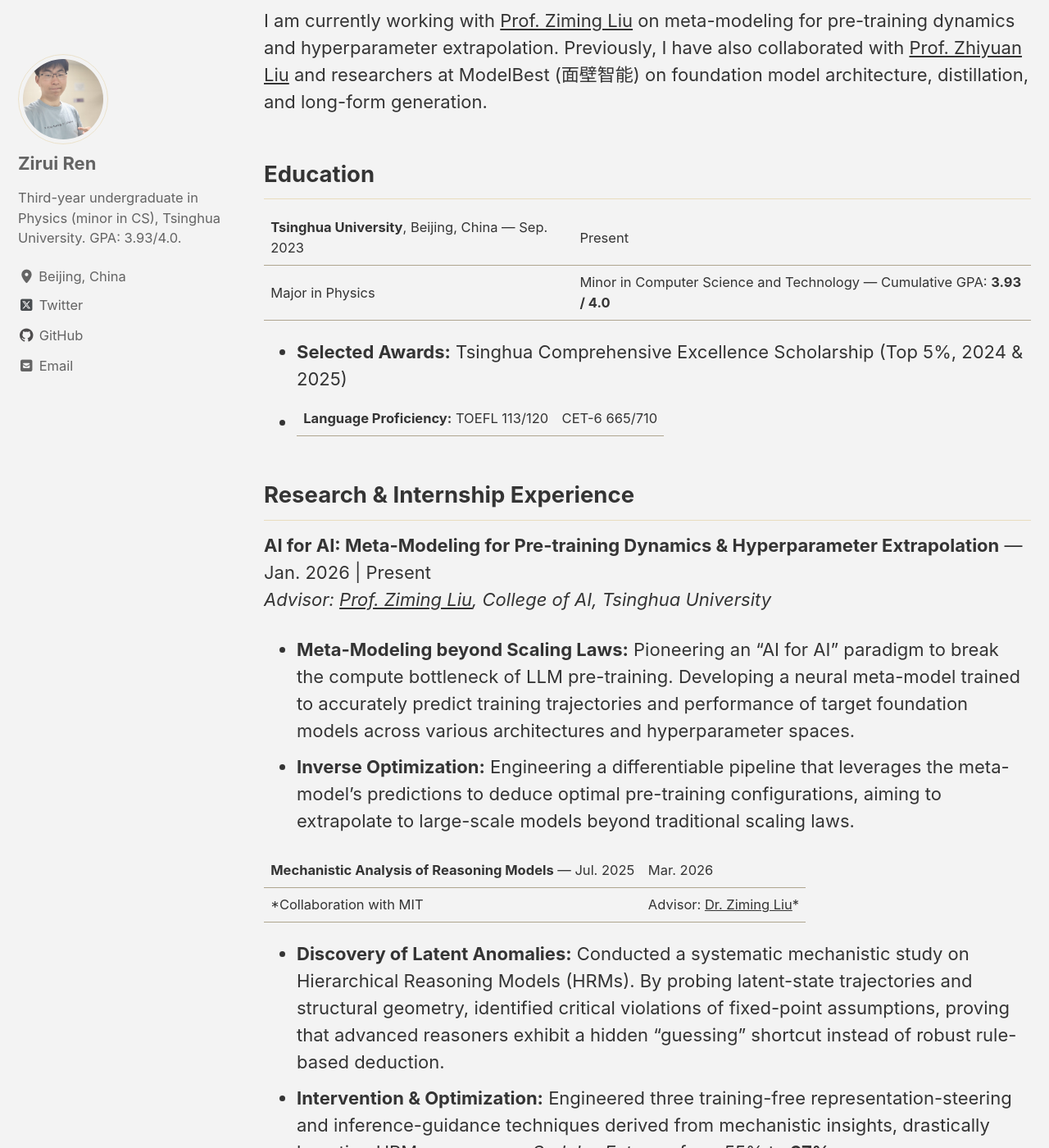
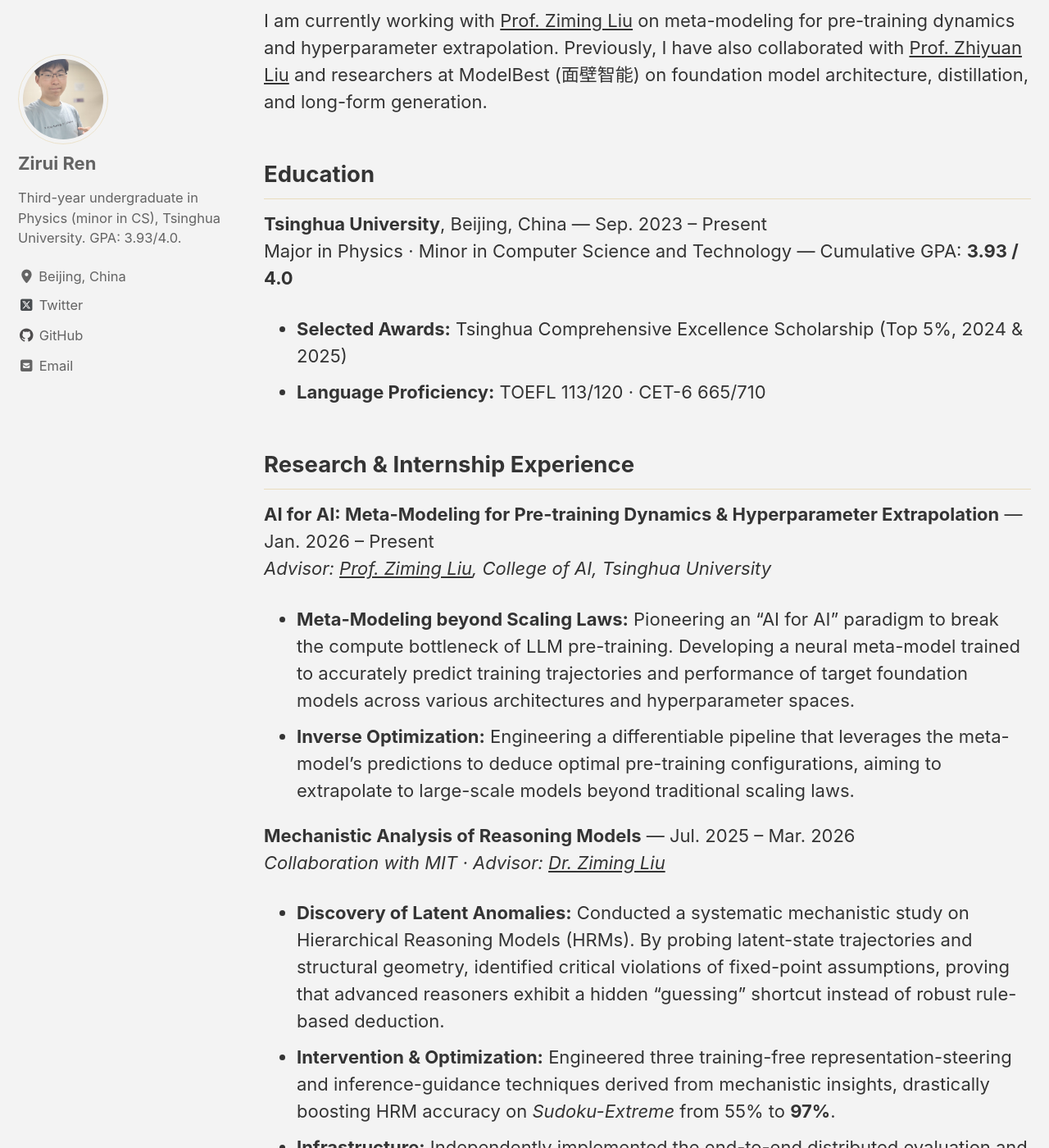
Before and after one commit to renrua52/renrua52.github.io, a Jekyll site: the page built from index.md, in a window 1280 px wide and 1400 px high, scrolled down 263 px. Shown: the whole window at 82% size. Built offline with Jekyll 4.4.1, drawn with Linux system fonts in a browser that asks for light colours; cached includes are drawn as plain includes; some of the changed text lies outside the part shown.

Commit message:
fix formatting

```diff
--- a/index.md
+++ b/index.md
@@ -11,35 +11,35 @@
 
 ## Education
 
-**Tsinghua University**, Beijing, China — Sep. 2023 | Present
-Major in Physics | Minor in Computer Science and Technology — Cumulative GPA: **3.93 / 4.0**
+**Tsinghua University**, Beijing, China — Sep. 2023 – Present
+Major in Physics · Minor in Computer Science and Technology — Cumulative GPA: **3.93 / 4.0**
 
 - **Selected Awards:** Tsinghua Comprehensive Excellence Scholarship (Top 5%, 2024 & 2025)
-- **Language Proficiency:** TOEFL 113/120 | CET-6 665/710
+- **Language Proficiency:** TOEFL 113/120 · CET-6 665/710
 
 ## Research & Internship Experience
 
-**AI for AI: Meta-Modeling for Pre-training Dynamics & Hyperparameter Extrapolation** — Jan. 2026 | Present
+**AI for AI: Meta-Modeling for Pre-training Dynamics & Hyperparameter Extrapolation** — Jan. 2026 – Present
 *Advisor: [Prof. Ziming Liu](https://kindxiaoming.github.io/), College of AI, Tsinghua University*
 
 - **Meta-Modeling beyond Scaling Laws:** Pioneering an "AI for AI" paradigm to break the compute bottleneck of LLM pre-training. Developing a neural meta-model trained to accurately predict training trajectories and performance of target foundation models across various architectures and hyperparameter spaces.
 - **Inverse Optimization:** Engineering a differentiable pipeline that leverages the meta-model's predictions to deduce optimal pre-training configurations, aiming to extrapolate to large-scale models beyond traditional scaling laws.
 
-**Mechanistic Analysis of Reasoning Models** — Jul. 2025 | Mar. 2026
-*Collaboration with MIT | Advisor: [Dr. Ziming Liu](https://kindxiaoming.github.io/)*
+**Mechanistic Analysis of Reasoning Models** — Jul. 2025 – Mar. 2026
+*Collaboration with MIT · Advisor: [Dr. Ziming Liu](https://kindxiaoming.github.io/)*
 
 - **Discovery of Latent Anomalies:** Conducted a systematic mechanistic study on Hierarchical Reasoning Models (HRMs). By probing latent-state trajectories and structural geometry, identified critical violations of fixed-point assumptions, proving that advanced reasoners exhibit a hidden "guessing" shortcut instead of robust rule-based deduction.
 - **Intervention & Optimization:** Engineered three training-free representation-steering and inference-guidance techniques derived from mechanistic insights, drastically boosting HRM accuracy on *Sudoku-Extreme* from 55% to **97%**.
 - **Infrastructure:** Independently implemented the end-to-end distributed evaluation and probing pipeline (PyTorch), maintaining the open-source [codebase](https://github.com/renrua52/hrm-mechanistic-analysis). (Resulted in a first-author paper.)
 
-**Research Intern (Foundation Model Architecture & Distillation)** — Jun. 2025 | Aug. 2025
-*ModelBest Inc. (面壁智能) | Advisor: [Prof. Zhiyuan Liu](https://nlp.csai.tsinghua.edu.cn/~lzy/), Tsinghua University*
+**Research Intern (Foundation Model Architecture & Distillation)** — Jun. 2025 – Aug. 2025
+*ModelBest Inc. (面壁智能) · Advisor: [Prof. Zhiyuan Liu](https://nlp.csai.tsinghua.edu.cn/~lzy/), Tsinghua University*
 
 - **Architecture Exploration for SALA-9B:** Served as an early-stage collaborator exploring sub-quadratic model architectures. Conducted fine-grained ablation studies on hybrid lightning-attention modules in 0.6B-scale models.
 - **Pre-training & Evaluation:** Executed a 3-stage progressive knowledge distillation pipeline from Qwen3-0.6B via the RADLADS protocol. Tracked training stability and evaluated benchmarks (MMLU, HellaSwag, PIQA, etc.), laying the empirical foundation for ModelBest's million-context **SALA-9B** model.
 
-**Research Intern (Test-Time Scaling for Long-to-long Generation)** — Feb. 2025 | Aug. 2025
-*ModelBest Inc. (面壁智能) | Advisor: [Prof. Zhiyuan Liu](https://nlp.csai.tsinghua.edu.cn/~lzy/), Tsinghua University*
+**Research Intern (Test-Time Scaling for Long-to-long Generation)** — Feb. 2025 – Aug. 2025
+*ModelBest Inc. (面壁智能) · Advisor: [Prof. Zhiyuan Liu](https://nlp.csai.tsinghua.edu.cn/~lzy/), Tsinghua University*
 
 - **Algorithm Design:** Co-developed LLM×MapReduce-V2, a novel test-time scaling framework borrowing CNN convolutional concepts to map ultra-long contexts into structured, multi-stage reasoning graphs for high-fidelity long-form text generation.
 - **Implementation:** Successfully scaled the algorithmic prototype into [SurveyGO](https://surveygo.znyx.com.cn/), ModelBest's production-level academic survey platform. Designed the engine handling incremental text refinement conditioned on dynamic streaming references.
```
